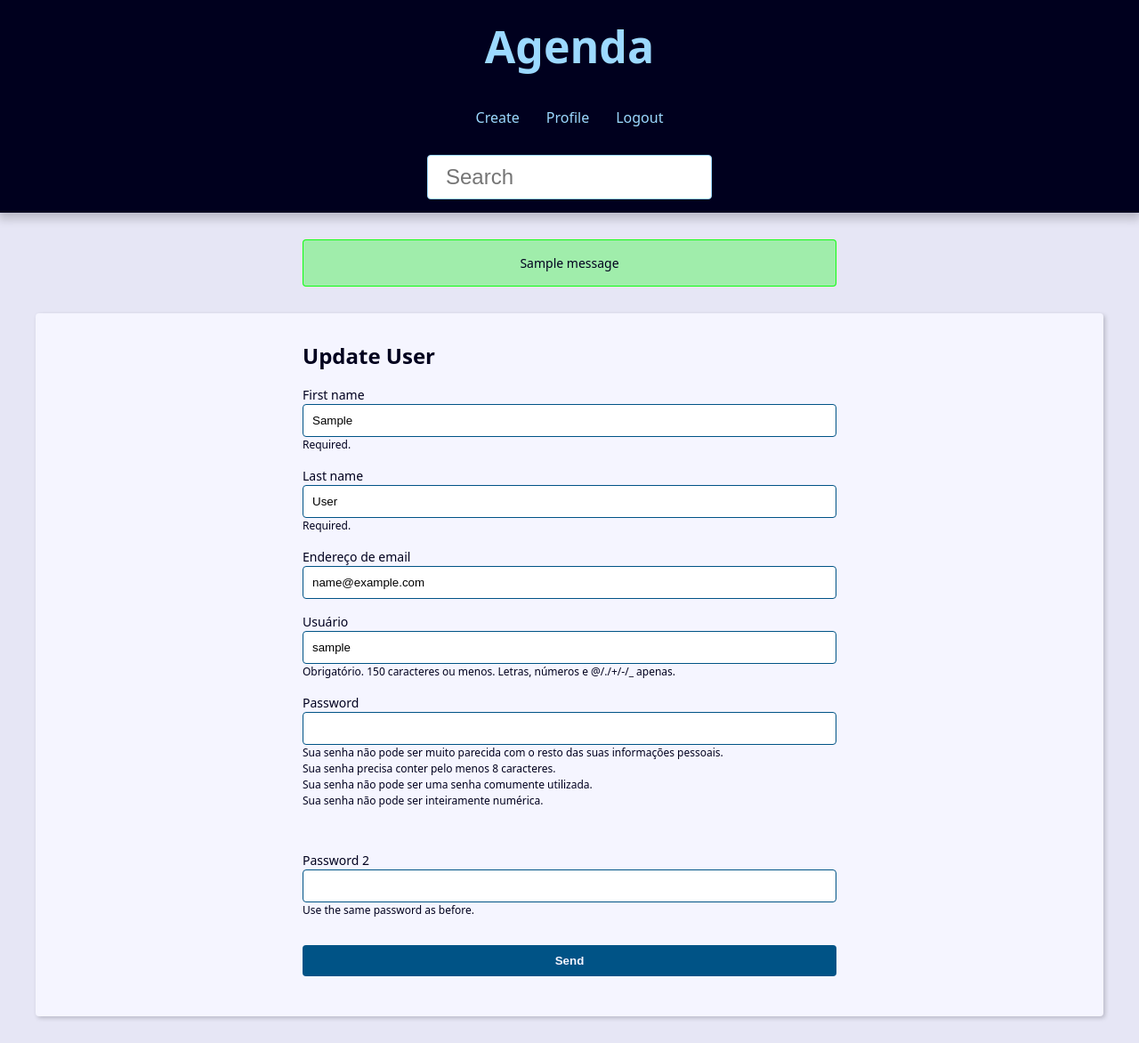
After one commit to tamborim13/Agenda, a Django app: page /user/update/ in a window 1280 px wide. The commit adds this page. Shown: the whole page at 89% size. Run offline with Django 5.2, Linux system fonts and the light colour scheme; a user stored in the database is signed in; tables that the repository leaves empty hold one stand-in row (values such as "Sample post"); one stand-in notice (Sample message) is shown.

Commit message:
Commit final

```diff
--- a/base_static/global/css/style.css
+++ b/base_static/global/css/style.css
@@ -239,6 +239,11 @@ svg {
   border: 1px solid rgba(255, 255, 0, 90%);
 }
 
+.message.info {
+  background: rgba(0, 0,255, 0.3);
+  border: 1px solid rgba(0, 0,255, 0.3);
+}
+
 .form-wrapper {
   max-width: 60rem;
   margin: var(--spacing) auto;
--- a/base_templates/global/base.html
+++ b/base_templates/global/base.html
@@ -5,10 +5,10 @@
 </head>
 <body>
     {% include "global/partials/_header.html" %}
+    {% include "global/partials/_messages.html" %}
 
     <main class="content">
         {% block content %}{% endblock content %}
-
         {% include "global/partials/_pagination.html" %}
     </main>
 
--- a/base_templates/global/partials/_header.html
+++ b/base_templates/global/partials/_header.html
@@ -7,16 +7,25 @@
 
         <nav class="menu">
             <ul class="menu-list">
-                <li class="menu-item">
-                    <a href="{% url "contact:create" %}" class="menu-link">
-                        Create
-                    </a>
-                </li>
-                <li class="menu-item">
-                    <a href="#" class="menu-link">
-                        link 2
-                    </a>
-                </li>
+
+                {% if user.is_authenticated %}
+                    <li class="menu-item">
+                        <a href="{% url "contact:create" %}" class="menu-link">Create</a>
+                    </li>
+                    <li class="menu-item">
+                        <a href="{% url "contact:user_update" %}" class="menu-link">Profile</a>
+                    </li>
+                    <li class="menu-item">
+                        <a href="{% url "contact:logout" %}" class="menu-link">Logout</a>
+                    </li>
+                {% else %}
+                    <li class="menu-item">
+                        <a href="{% url "contact:login" %}" class="menu-link">Login</a>
+                    </li>
+                    <li class="menu-item">
+                        <a href="{% url "contact:register" %}" class="menu-link">Register</a>
+                    </li>
+                {% endif %}
             </ul>
         </nav>
 
--- /dev/null
+++ b/base_templates/global/partials/_messages.html
@@ -0,0 +1,7 @@
+{% if messages %}
+    {% for message in messages %}
+        <div class="message {{ message.tags }}">
+            {{message}}
+        </div>
+    {% endfor %}
+{% endif %}
--- a/contact/forms.py
+++ b/contact/forms.py
@@ -3,6 +3,7 @@ from django import forms
 from . import models
 from django.contrib.auth.forms import UserCreationForm
 from django.contrib.auth.models import User
+from django.contrib.auth import password_validation
 
 class ContactForm(forms.ModelForm):
     picture = forms.ImageField(
@@ -10,7 +11,8 @@ class ContactForm(forms.ModelForm):
             attrs={
                 'accept': 'image/*',
             }
-        )
+        ),
+        required=False
     )
 
     class Meta:
@@ -86,3 +88,96 @@ class registerForm(UserCreationForm):
             )
 
         return email
+
+class RegisterUpdateForm(forms.ModelForm):
+    first_name = forms.CharField(
+        min_length=2,
+        max_length=30,
+        required=True,
+        help_text='Required.',
+        error_messages={
+            'min_length': 'Please, add more than 2 letters.'
+        }
+    )
+    last_name = forms.CharField(
+        min_length=2,
+        max_length=30,
+        required=True,
+        help_text='Required.'
+    )
+
+    password1 = forms.CharField(
+        label="Password",
+        strip=False,
+        widget=forms.PasswordInput(attrs={"autocomplete": "new-password"}),
+        help_text=password_validation.password_validators_help_text_html(),
+        required=False,
+    )
+
+    password2 = forms.CharField(
+        label="Password 2",
+        strip=False,
+        widget=forms.PasswordInput(attrs={"autocomplete": "new-password"}),
+        help_text='Use the same password as before.',
+        required=False,
+    )
+
+    class Meta:
+        model = User
+        fields = (
+            'first_name', 'last_name', 'email',
+            'username',
+        )
+
+    def save(self, commit=True):
+        cleaned_data = self.cleaned_data
+        user = super().save(commit=False)
+        password = cleaned_data.get('password1')
+
+        if password:
+            user.set_password(password)
+
+        if commit:
+            user.save()
+
+        return user
+
+    def clean(self):
+        password1 = self.cleaned_data.get('password1')
+        password2 = self.cleaned_data.get('password2')
+
+        if password1 or password2:
+            if password1 != password2:
+                self.add_error(
+                    'password2',
+                    ValidationError('Senhas não batem')
+                )
+
+        return super().clean()
+
+    def clean_email(self):
+        email = self.cleaned_data.get('email')
+        current_email = self.instance.email
+
+        if current_email != email:
+            if User.objects.filter(email=email).exists():
+                self.add_error(
+                    'email',
+                    ValidationError('Já existe este e-mail', code='invalid')
+                )
+
+        return email
+
+    def clean_password1(self):
+        password1 = self.cleaned_data.get('password1')
+
+        if password1:
+            try:
+                password_validation.validate_password(password1)
+            except ValidationError as errors:
+                self.add_error(
+                    'password1',
+                    ValidationError(errors)
+                )
+
+        return password1
--- a/contact/templates/contact/contact.html
+++ b/contact/templates/contact/contact.html
@@ -19,6 +19,7 @@
             </p>
         {% endif %}
 
+        {% if user == contact.owner %}
             <div class="contact-links">
                 <a class="btn btn-link" href="{% url "contact:update" contact.id %}">Update</a>
 
@@ -33,6 +34,7 @@
                     {% endif %}
                 </form>
             </div>
+        {% endif %}
 
 
     </div>
--- /dev/null
+++ b/contact/templates/contact/partials/_userform.html
@@ -0,0 +1,40 @@
+<form
+      action="{{ form_action }}"
+      method="POST"
+    >
+
+    {% csrf_token %}
+
+    <div class="form-content">
+
+        {% for field in form %}
+          <div class="form-group">
+            <label for="{{field.id_for_label}}">{{field.label}}</label>
+            {{ field }}
+            {{ field.errors }}
+
+            {% if field.help_text %}
+              <p class="help-text">{{ field.help_text }}</p>
+            {% endif %}
+          </div>
+
+        {% endfor %}
+    </div>
+
+      {% if form.non_field_errors %}
+        <div class="form-content">
+          <div class="form-group">
+            <div class="message error">
+              {{ form.non_field_errors }}
+            </div>
+          </div>
+        </div>
+      {% endif %}
+
+    <div class="form-content">
+        <div class="form-group">
+          <button class="btn" type="submit">Send</button>
+        </div>
+     </div>
+
+</form>
--- /dev/null
+++ b/contact/templates/contact/user_update.html
@@ -0,0 +1,10 @@
+{% extends 'global/base.html' %}
+
+{% block content %}
+  <div class="form-wrapper">
+
+    <h2>Update User</h2>
+
+    {% include 'contact/partials/_userform.html' %}
+  </div>
+{% endblock content %}
--- a/contact/urls.py
+++ b/contact/urls.py
@@ -15,4 +15,7 @@ urlpatterns = [ #Quanto mais especifica a url coloca ela pra cima.
 
     #user
     path('user/create/', views.register, name='register'), #Porque contact_id? porque esta lá na view!
+    path('user/login/', views.login_view, name='login'), #Porque contact_id? porque esta lá na view!
+    path('user/logout/', views.logout_view, name='logout'), #Porque contact_id? porque esta lá na view!
+    path('user/update/', views.user_update, name='user_update'), #Porque contact_id? porque esta lá na view!
 ]
--- a/contact/views/user_forms.py
+++ b/contact/views/user_forms.py
@@ -1,5 +1,8 @@
-from django.shortcuts import render
-from contact.forms import registerForm
+from django.shortcuts import render, redirect
+from django.contrib import auth, messages
+from contact.forms import registerForm, RegisterUpdateForm
+from django.contrib.auth.forms import AuthenticationForm
+from django.contrib.auth.decorators import login_required
 
 
 def register(request):
@@ -10,6 +13,8 @@ def register(request):
 
         if form.is_valid():
             form.save()
+            messages.success(request, "Usuário registrado!")
+            return redirect('contact:login')
 
     return render(
         request,
@@ -18,3 +23,60 @@ def register(request):
             'form': form
         }
     )
+
+@login_required(login_url='contact:login')
+def user_update(request):
+    form = RegisterUpdateForm(instance=request.user)
+
+    if request.method != 'POST':
+        return render(
+            request,
+            'contact/user_update.html',
+            {
+                'form': form
+            }
+        )
+
+    form = RegisterUpdateForm(data=request.POST, instance=request.user)
+
+    if not form.is_valid():
+        return render(
+            request,
+            'contact/user_update.html',
+            {
+                'form': form
+            }
+        )
+
+    messages.success(request, "Usuário Atualizado!")
+    form.save()
+    return redirect('contact:user_update')
+
+
+
+
+def login_view(request):
+    form = AuthenticationForm(request)
+
+    if request.method == 'POST':
+        form = AuthenticationForm(request, data=request.POST)
+
+        if form.is_valid():
+            user = form.get_user()
+            auth.login(request, user)
+            messages.success(request,'Logado com sucesso!')
+            return redirect('contact:index')
+        messages.error(request,'Login invalido')
+
+    return render(
+        request,
+        'contact/login.html',
+        {
+            'form': form
+        }
+    )
+
+@login_required(login_url='contact:login')
+def logout_view(request):
+    auth.logout(request)
+    return redirect('contact:login')
```
Also changed, not shown: contact/templates/contact/login.html (added, +18 -0 lines), contact/templates/contact/register.html (+1 -41 lines), contact/views/contact_forms.py (+13 -3 lines). Lines whose indentation alone changed are shown as unchanged.
